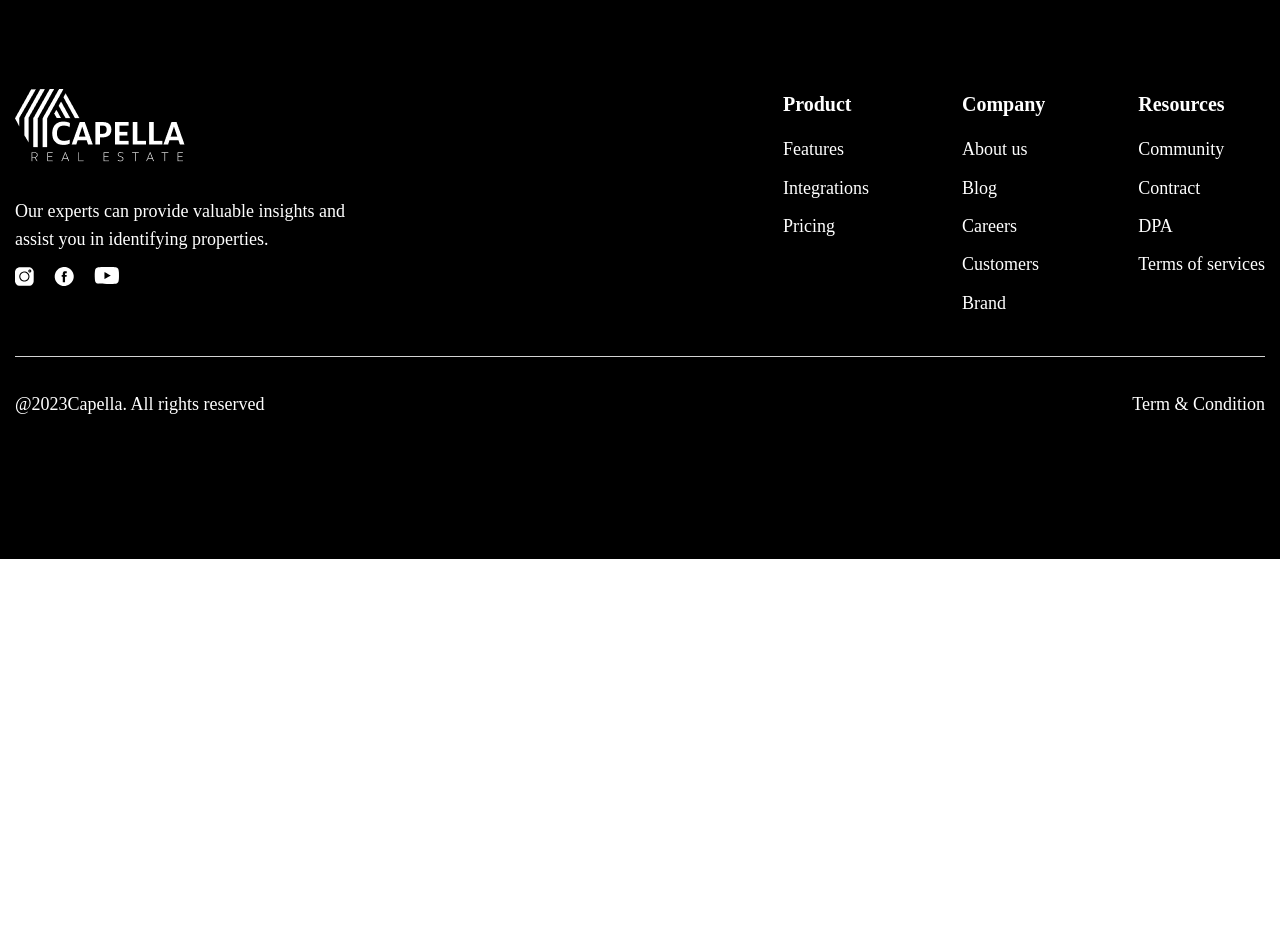
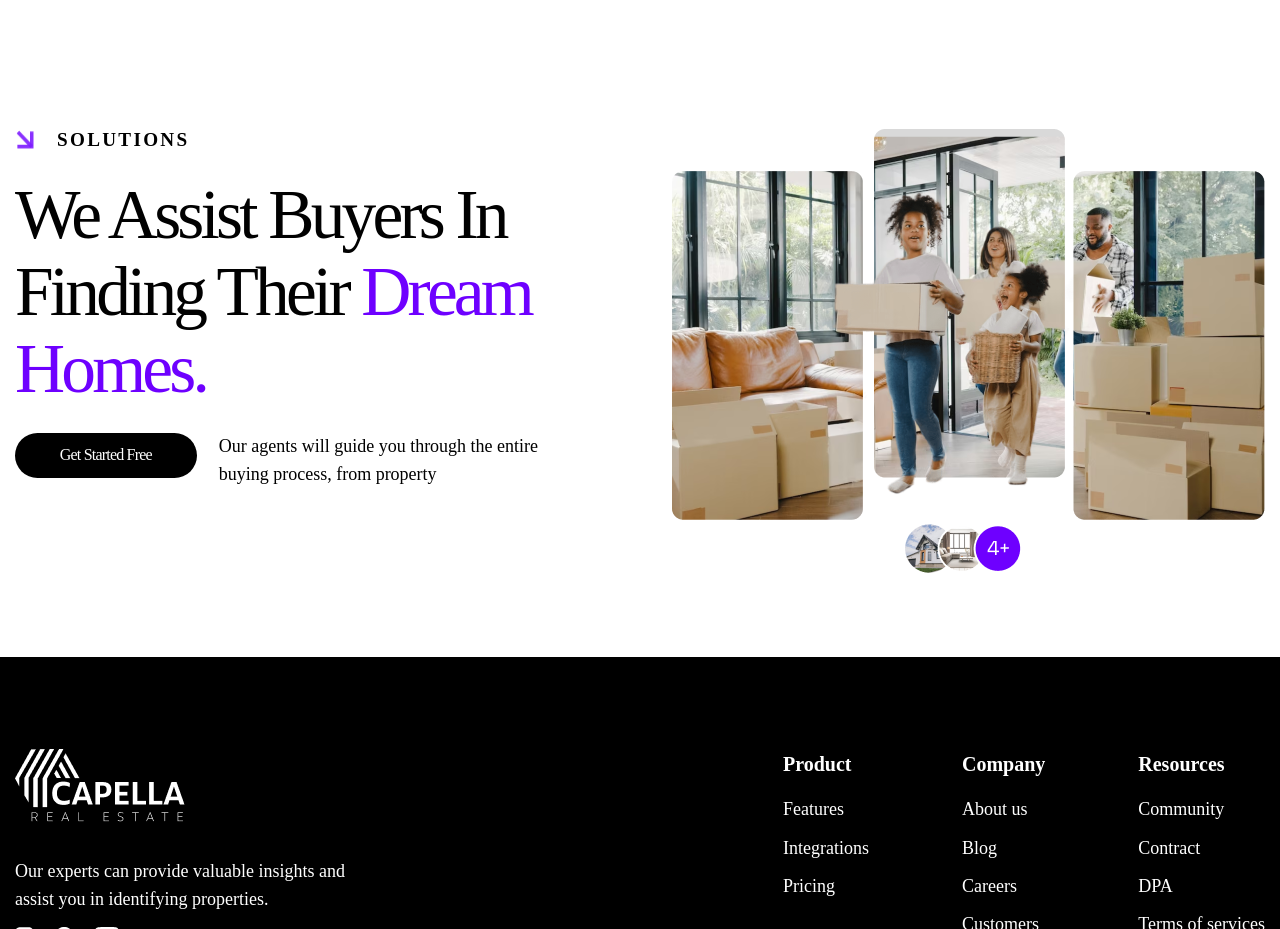
Before and after one commit to Hucci505/capella-projects, a website: page index.html in a window 1280 px wide. Shown: the part 1003-1932 px from the top of the page. Before the commit the page ends 1562 px from the top, so only its background shows below. Drawn offline with Linux system fonts and the light colour scheme; a web font is replaced by a local one.

Commit message:
added assist section

```diff
--- /dev/null
+++ b/assets/scss/_assist.scss
@@ -0,0 +1,26 @@
+.cp-assist {
+  &__wrap {
+    margin: 132px 0 84px 0;
+    display: flex;
+    gap: 120px;
+  }
+  &__cont {
+    display: flex;
+    flex-direction: column;
+    align-items: flex-start;
+    gap: 26px;
+  }
+  &__sol {
+    gap: 22px;
+    display: flex;
+  }
+
+  &__button {
+    display: flex;
+    align-items: flex-start;
+    gap: 22px;
+    button {
+      flex: 48%;
+    }
+  }
+}
--- a/assets/scss/style.scss
+++ b/assets/scss/style.scss
@@ -1,5 +1,6 @@
 @import "./banner";
 @import "./line";
+@import "./assist";
 $trans: 300ms cubic-bezier(0.05, 1.12, 0.48, 0.86);
 
 * {
@@ -61,7 +62,6 @@ h1 {
 }
 h2 {
   color: #010101;
-  text-align: center;
   font-family: "Space Grotesk";
   font-size: 69.42px;
   font-style: normal;
@@ -72,8 +72,7 @@ h2 {
 }
 h3 {
   color: #000;
-  text-align: center;
-  font-family: Space Grotesk;
+  font-family: "Space Grotesk";
   font-size: 19.158px;
   font-style: normal;
   font-weight: 700;
@@ -115,6 +114,23 @@ input[type="button"] {
   background: linear-gradient(0deg, #010101 0%, #010101 100%), #090808;
 }
 
+.btn {
+  padding: 11px 30px;
+  border-radius: 160px;
+  background: linear-gradient(0deg, #000 0%, #000 100%), #090808;
+}
+
+.btn-text {
+  color: #fff;
+  font-family: Synonym;
+  font-size: 16px;
+  font-style: normal;
+  font-weight: 500;
+  line-height: 141.023%; /* 22.564px */
+  letter-spacing: -0.8px;
+  text-transform: capitalize;
+}
+
 .container {
   height: 100%;
   width: 100%;
@@ -122,7 +138,16 @@ input[type="button"] {
   margin-inline: auto;
   padding-inline: 15px;
 }
-
+.purp {
+  color: #6e00ff;
+  font-family: Space Grotesk;
+  font-size: 69.42px;
+  font-style: normal;
+  font-weight: 500;
+  line-height: 111.023%;
+  letter-spacing: -3.818px;
+  text-transform: capitalize;
+}
 .cp-header {
   background-color: #f1f0f8;
   &_wrap {
--- a/index.html
+++ b/index.html
@@ -77,7 +77,7 @@
       </section>
       <section class="cp-line">
         <div class="container">
-          <div class="cp-line_wrap">
+          <div class="cp-line__wrap">
             <ul>
               <li>Outdoor Activities</li>
               <li>
@@ -91,6 +91,32 @@
                 <img src="./assets/img/line-3.svg" alt="" />Jacuzzi 3 Bathrooms
               </li>
             </ul>
+          </div>
+        </div>
+      </section>
+      <section class="cp-assist">
+        <div class="container">
+          <div class="cp-assist__wrap">
+            <div class="cp-assist__cont">
+              <div class="cp-assist__sol">
+                <img src="./assets/img/arrow.svg.png" alt="" />
+                <h3>Solutions</h3>
+              </div>
+              <h2>
+                We assist buyers in finding their
+                <span class="purp">dream homes.</span>
+              </h2>
+              <div class="cp-assist__button">
+                <button class="btn" type="submit">
+                  <span class="btn-text">get started free</span>
+                </button>
+                <p>
+                  Our agents will guide you through the entire buying process,
+                  from property
+                </p>
+              </div>
+            </div>
+            <img src="./assets/img/we-assist.png" alt="" />
           </div>
         </div>
       </section>
```
Also changed, not shown: assets/css/style.min.css, assets/img/arrow.svg.png (added).
